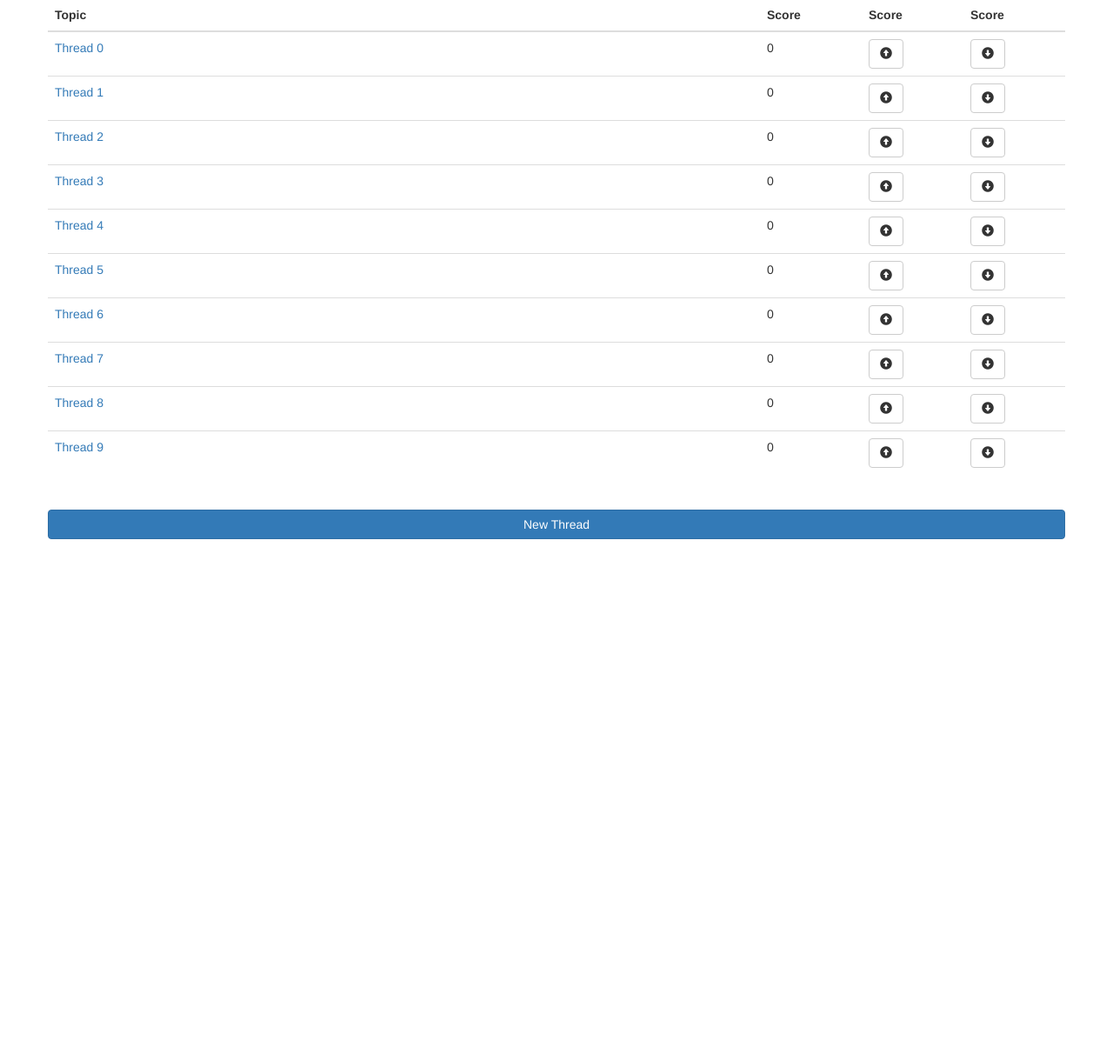
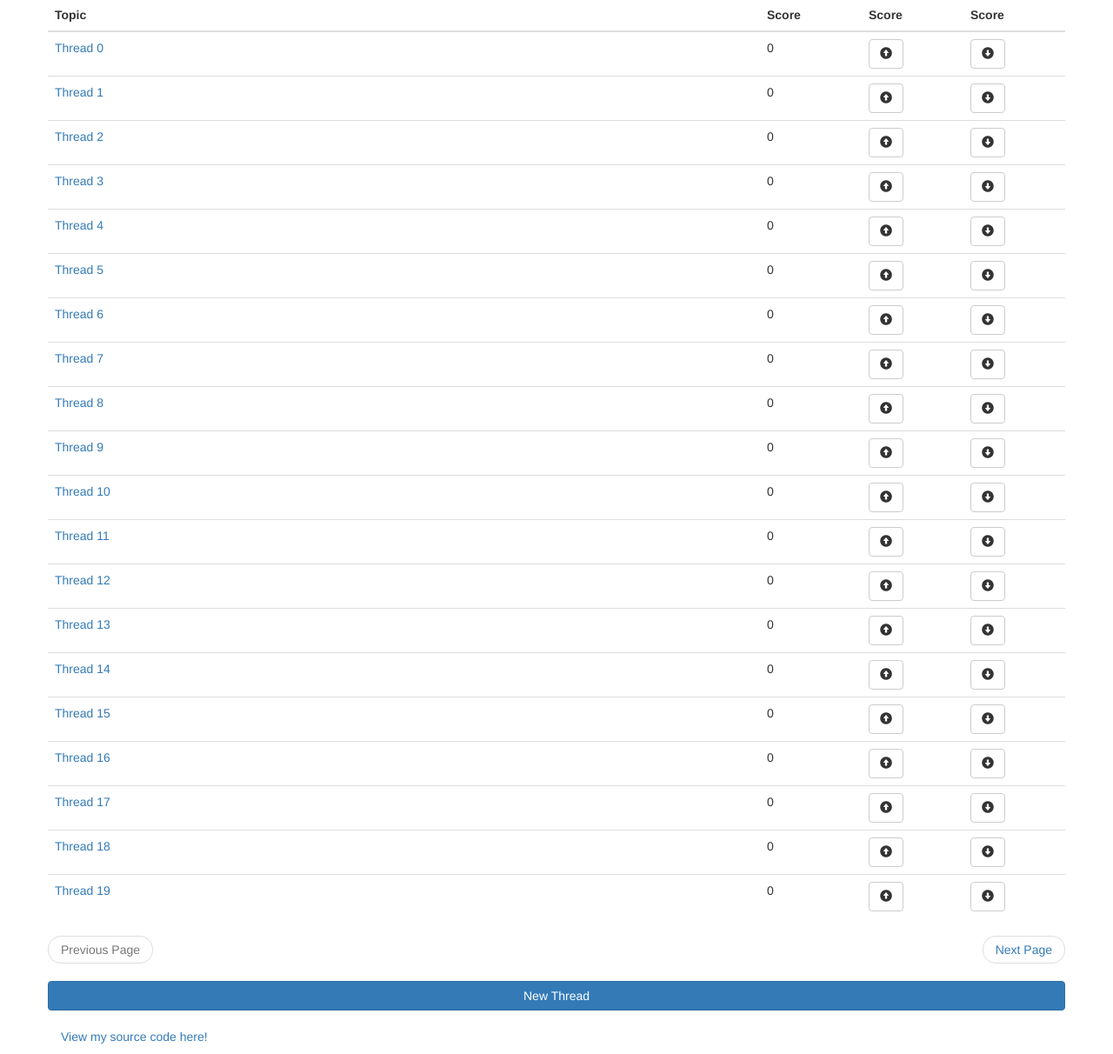
Before and after one commit to marvinchin/leddit, a Flask app: page / in a window 1280 px wide. Shown: the part 273-1485 px from the top of the page at 87% size. Before the commit the page ends 893 px from the top, so only its background shows below. Run offline with Flask 2, Linux system fonts and the light colour scheme; some libraries are stand-ins or nearby versions.

Commit message:
added pagination, updated requirements

```diff
--- a/app/__init__.py
+++ b/app/__init__.py
@@ -9,7 +9,7 @@ threadManager = ThreadManager()
 def create_app():
     app = Flask(__name__)
     app.config['SECRET_KEY'] = "thisisverysecret"
-    for i in range(0, 10):
+    for i in range(0, 30):
         threadManager.newThread("Thread {0}".format(i))
 
     Bootstrap(app)
--- a/app/home/views.py
+++ b/app/home/views.py
@@ -4,20 +4,22 @@ from . import home
 from .. import threadManager
 
 """
-Homepage that displays top 20 threads
+Homepage that displays threads ordered by score
 """
-@home.route('/')
-def homepage():
-    threads = threadManager.getThreads(0, 20)
-    return render_template('home/index.html', title="Title", threads=threads)
+@home.route('/', defaults = {'pageNo' : 0})
+@home.route('/<int:pageNo>')
+def homepage(pageNo):
+    threads = threadManager.getThreads(pageNo * 20, (pageNo + 1) * 20)
+    return render_template('home/index.html', title = "Home",
+        pageNo = pageNo, threads = threads)
 
 """
 Upvote functionality for homepage, updates and redirects back to homepage
 """
-@home.route('/upvote/<int:threadId>')
-def upvote_thread(threadId):
+@home.route('/upvote/<int:threadId>/<int:pageNo>')
+def upvote_thread(threadId, pageNo):
     threadManager.upvoteThread(threadId)
-    return redirect(url_for('home.homepage'))
+    return redirect(url_for('home.homepage', pageNo = pageNo))
 
 """
 Downvote functionality for homepage, updates and redirects back to homepage
--- a/app/templates/base.html
+++ b/app/templates/base.html
@@ -12,9 +12,19 @@
     </a>
     <h3 align = "center"> kinda like reddit </h3>
   </div>
-  <div class = "container center">
+  <div class = "container">
     {% block body %}
     {% endblock %}
   </div>
+  <br/>
 </body>
+<footer class = "footer">
+  <div class = "container">
+    <p class = "text-muted">
+      <a href = "https://github.com/marvinchin/leddit/tree/master">
+        View my source code here!
+      </a>
+    </p>
+  </div>
+</footer>
 </html>
--- a/app/templates/home/index.html
+++ b/app/templates/home/index.html
@@ -24,16 +24,18 @@
           </td>
           <td class = "fixed-width">{{ thread.score }}</td>
           <td>
-            <a href = "{{ url_for('home.upvote_thread', threadId = thread.id) }}">
+            <a href = "{{ url_for('home.upvote_thread', threadId = thread.id,
+              pageNo = pageNo) }}">
               <button type = "button" class = "btn btn-default">
-                <span class="glyphicon glyphicon-circle-arrow-up"></span>
+                <span class = "glyphicon glyphicon-circle-arrow-up"></span>
               </button>
             </a>
           </td>
           <td>
-            <a href = "{{ url_for('home.downvote_thread', threadId = thread.id) }}">
+            <a href = "{{ url_for('home.downvote_thread', threadId = thread.id,
+              pageNo = pageNo) }}">
               <button type = "button" class = "btn btn-default">
-                <span class="glyphicon glyphicon-circle-arrow-down"></span>
+                <span class = "glyphicon glyphicon-circle-arrow-down"></span>
               </button>
             </a>
           </td>
@@ -42,7 +44,26 @@
       </tbody>
     </table>
     {% endif %}
-    <br/>
+    <nav>
+      <ul class = "pager">
+        {% if pageNo == 0 %}
+          <li class = "previous disabled">
+            <a href = #>Previous Page</a>
+          </li>
+        {% else %}
+          <li class = "previous">
+            <a href = "{{ url_for('home.homepage', pageNo = pageNo - 1) }}">
+            Previous Page
+            </a>
+          </li>
+        {% endif %}
+        <li class = "next">
+          <a href = "{{ url_for('home.homepage', pageNo = pageNo + 1) }}">
+            Next Page
+          </a>
+        </li>
+      </ul>
+    </nav>
     <a class = "btn btn-primary btn-block"
       href = "{{ url_for('thread.add_thread') }}"
       role = "button">
```
Also changed, not shown: README.md.
